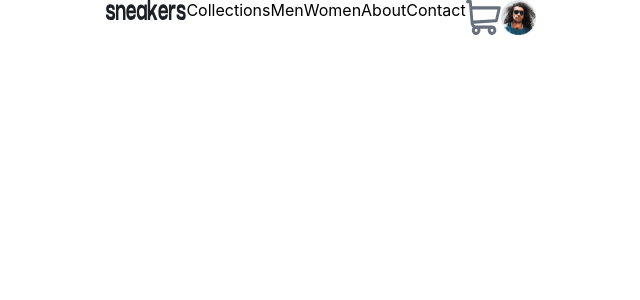
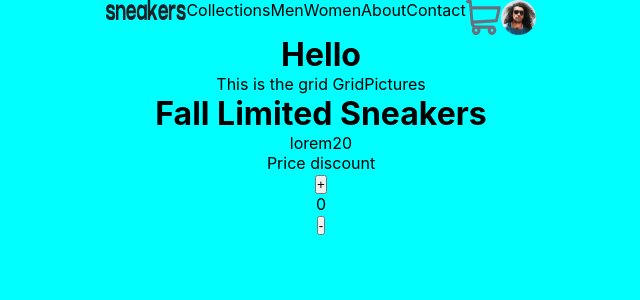
Before and after one commit to lexus654/ecommerce-app, a React (Create React App) app: page / in a window 1280 px wide. Shown: the top 300 px of the page, without its empty margins (319-959 px from the left). Built offline with nearby package versions, Linux system fonts and the light colour scheme.

Commit message:
Layout printed

```diff
--- a/src/App.js
+++ b/src/App.js
@@ -1,11 +1,11 @@
-import logo from "./logo.svg";
 import Header from "./Resource/Components/Header";
+import Holderitems from "./Resource/Components/Holderitems";
 import "./App.css";
 
 function App() {
   return (
     <div className="App">
-      <Header></Header>
+      <Holderitems></Holderitems>
     </div>
   );
 }
--- a/src/Resource/Components/Body/GridPictures.js
+++ b/src/Resource/Components/Body/GridPictures.js
@@ -1,6 +1,7 @@
 function GridPictures() {
   return (
     <ul>
+      This is the grid GridPictures
       <img src="" alt=""></img>
       <img src="" alt=""></img>
       <img src="" alt=""></img>
--- a/src/Resource/Components/Body/MainPictureHolder.js
+++ b/src/Resource/Components/Body/MainPictureHolder.js
@@ -1,5 +1,11 @@
 function MainPictureHolder() {
-  return <img src="" alt=""></img>;
+  return (
+    // <img src="" alt="">
+    //   {" "}
+
+    // </img>
+    <h1>Hello</h1>
+  );
 }
 
 export default MainPictureHolder;
--- /dev/null
+++ b/src/Resource/Components/Card.js
@@ -0,0 +1,5 @@
+function Card() {
+  return;
+}
+
+export default Card;
--- /dev/null
+++ b/src/Resource/Components/HolderItems.css
@@ -0,0 +1,3 @@
+body {
+  background-color: aqua;
+}
--- /dev/null
+++ b/src/Resource/Components/Holderitems.js
@@ -0,0 +1,29 @@
+import Header from "./Header";
+import react from "react";
+import TextHolder from "./Body/TextHolder";
+import GridPictures from "./Body/GridPictures";
+import PriceHolder from "./Body/PriceHolder";
+import MainPictureHolder from "./Body/MainPictureHolder";
+
+import "./HolderItems.css";
+
+function Holderitems() {
+  return (
+    <div>
+      <div>
+        <Header></Header>
+        {/* columns */}
+        <div>
+          <MainPictureHolder></MainPictureHolder>
+          <GridPictures></GridPictures>
+        </div>
+        <div>
+          <TextHolder></TextHolder>
+          <PriceHolder></PriceHolder>
+        </div>
+      </div>
+    </div>
+  );
+}
+
+export default Holderitems;
```
